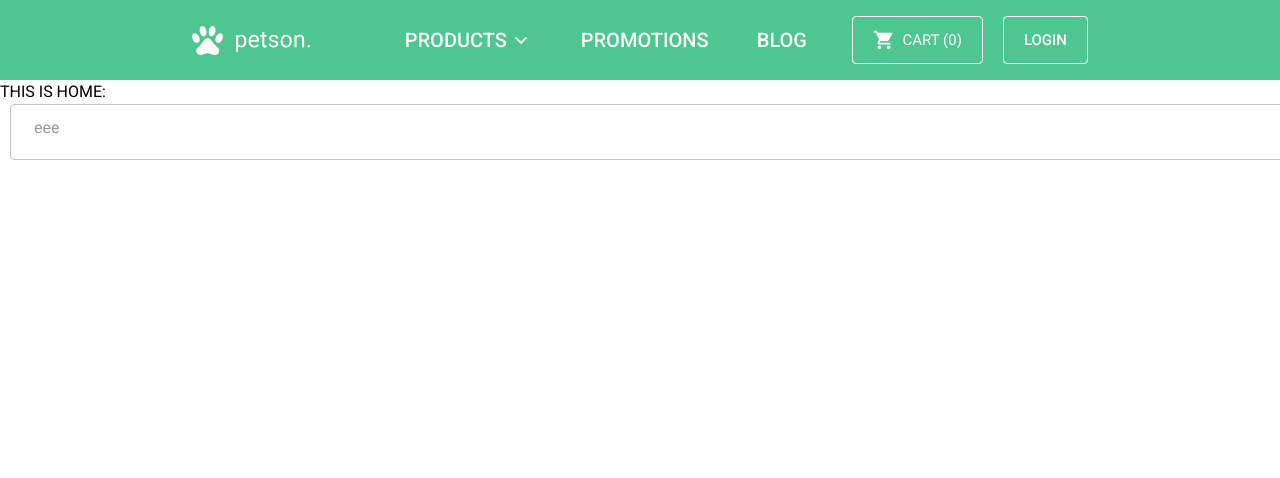
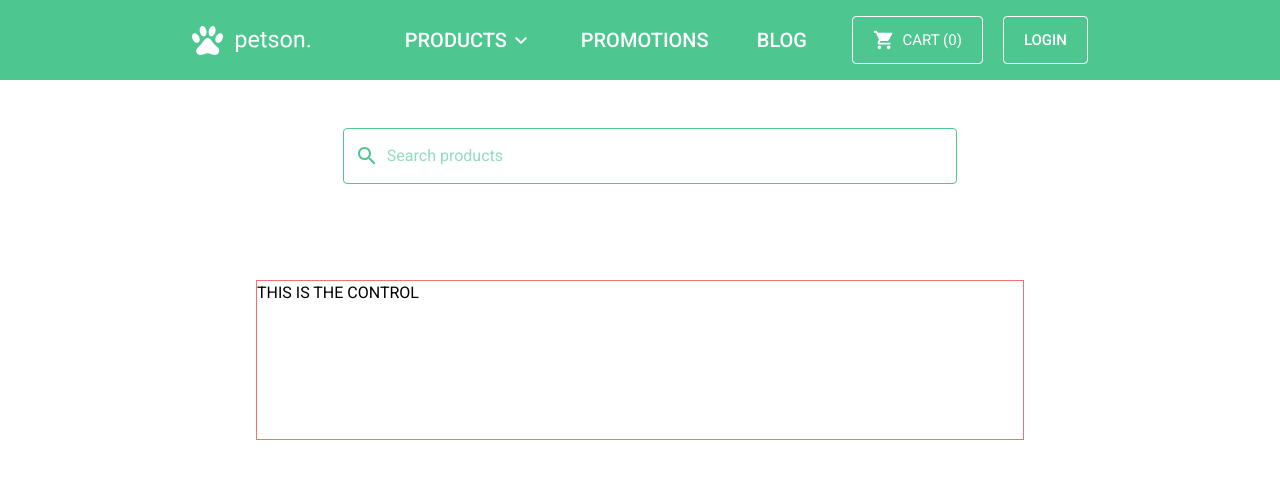
Before and after one commit to Alphajeez96/Petshop, a Vue app: page / in a window 1280 px wide. Shown: the top 478 px of the page. Built offline with nearby package versions, Linux system fonts and the light colour scheme.

Commit message:
modified textinput component

```diff
--- a/src/assets/styles/main.scss
+++ b/src/assets/styles/main.scss
@@ -6,3 +6,7 @@ body {
   scroll-behavior: smooth;
   font-family: 'Roboto', sans-serif;
 }
+
+.app__container {
+  @apply w-3/5 mx-auto;
+}
--- a/src/components/TextInput/index.vue
+++ b/src/components/TextInput/index.vue
@@ -1,6 +1,9 @@
 <template>
   <div class="input__wrapper">
-    <slot name="icon" />
+    <div class="icon__holder" v-if="hasIcon">
+      <slot name="icon" />
+    </div>
+
     <input
       :id="id"
       :type="type"
@@ -30,6 +33,7 @@ interface TextInput {
   variant?: 'primary' | 'secondary'
   disabled?: boolean
   readonly?: boolean
+  hasIcon?: boolean
 }
 
 const props = withDefaults(defineProps<TextInput>(), {
@@ -40,11 +44,13 @@ const props = withDefaults(defineProps<TextInput>(), {
   classes: '',
   variant: 'primary',
   disabled: false,
-  readonly: false
+  readonly: false,
+  hasIcon: false
 })
 
 const computedClasses = computed<string>(() => {
-  return `${props.variant} ${props.classes}`
+  const hasIcon: string = props.hasIcon ? 'icon' : ''
+  return `${props.variant} ${props.classes} ${hasIcon}`
 })
 
 const handleInput = (event: Event) => {
@@ -59,7 +65,7 @@ const handleInput = (event: Event) => {
   @apply relative mx-[0.625rem] inline-block leading-[0.75rem] w-full;
 
   label {
-    @apply text-[#8FDDBD] text-base absolute z-10 left-5 top-[0.75rem] px-1 pointer-events-none bg-white origin-top-left transition-transform duration-150 ease-in;
+    @apply text-[#8FDDBD] text-base absolute z-10 left-5 top-4 px-1 pointer-events-none bg-white origin-top-left transition-transform duration-150 ease-in;
 
     &.active {
       @apply transform -translate-y-full scale-75;
@@ -68,6 +74,14 @@ const handleInput = (event: Event) => {
 
   input {
     @apply h-14 text-base text-black outline-none border border-primary-green px-5 rounded relative w-full;
+
+    &.icon {
+      @apply px-10;
+
+      & + label {
+        @apply left-10;
+      }
+    }
 
     &.secondary {
       @apply border-[#c4c4c4];
@@ -85,7 +99,7 @@ const handleInput = (event: Event) => {
       @apply border-2;
 
       & + label {
-        @apply text-primary-green transform -translate-y-5 scale-75;
+        @apply text-primary-green transform -translate-y-6 scale-75;
       }
 
       &.secondary {
@@ -96,8 +110,8 @@ const handleInput = (event: Event) => {
     }
   }
 
-  slot[name='icon'] {
-    @apply absolute left-[0.625rem] top-[50%] transform -translate-y-1/2;
+  .icon__holder {
+    @apply absolute left-3 top-4 z-10;
   }
 }
 </style>
--- /dev/null
+++ b/src/components/icons/IconSearch.vue
@@ -0,0 +1,15 @@
+<template>
+  <svg width="24" height="24" viewBox="0 0 24 24" fill="none" xmlns="http://www.w3.org/2000/svg">
+    <g clip-path="url(#clip0_7916_3093)">
+      <path
+        d="M15.5 14H14.71L14.43 13.73C15.41 12.59 16 11.11 16 9.5C16 5.91 13.09 3 9.5 3C5.91 3 3 5.91 3 9.5C3 13.09 5.91 16 9.5 16C11.11 16 12.59 15.41 13.73 14.43L14 14.71V15.5L19 20.49L20.49 19L15.5 14ZM9.5 14C7.01 14 5 11.99 5 9.5C5 7.01 7.01 5 9.5 5C11.99 5 14 7.01 14 9.5C14 11.99 11.99 14 9.5 14Z"
+        fill="#4EC690"
+      />
+    </g>
+    <defs>
+      <clipPath id="clip0_7916_3093">
+        <rect width="24" height="24" fill="white" />
+      </clipPath>
+    </defs>
+  </svg>
+</template>
--- a/src/layouts/DefaultLayout.vue
+++ b/src/layouts/DefaultLayout.vue
@@ -3,7 +3,7 @@
     <AppNav />
   </header>
 
-  <main class="pt-20">
+  <main class="pt-32">
     <RouterView />
   </main>
 
--- a/src/views/HomeView.vue
+++ b/src/views/HomeView.vue
@@ -1,14 +1,11 @@
 <template>
-  <main class="h-screen">
-    THIS IS HOME: {{ test }}
+  <section class="app__container">
+    <SearchProducts />
 
-    <TextInput id="search-input" type="text" placeholder="eee" variant="secondary" v-model="test" />
-  </main>
+    <div class="border border-red-400 h-40 mt-24">THIS IS THE CONTROL</div>
+  </section>
 </template>
 
 <script setup lang="ts">
-import TextInput from '@/components/TextInput/index.vue'
-import { ref } from 'vue'
-
-const test = ref('')
+import SearchProducts from '@/widgets/Global/SearchProducts.vue'
 </script>
--- /dev/null
+++ b/src/widgets/Global/SearchProducts.vue
@@ -0,0 +1,23 @@
+<template>
+  <div class="w-4/5 mx-auto">
+    <TextInput
+      id="search-input"
+      type="text"
+      placeholder="Search products"
+      v-model="searchQuery"
+      hasIcon
+    >
+      <template #icon>
+        <IconSearch />
+      </template>
+    </TextInput>
+  </div>
+</template>
+
+<script setup lang="ts">
+import { ref, type Ref } from 'vue'
+import TextInput from '@/components/TextInput/index.vue'
+import IconSearch from '@/components/Icons/IconSearch.vue'
+
+const searchQuery: Ref<string> = ref('')
+</script>
```
